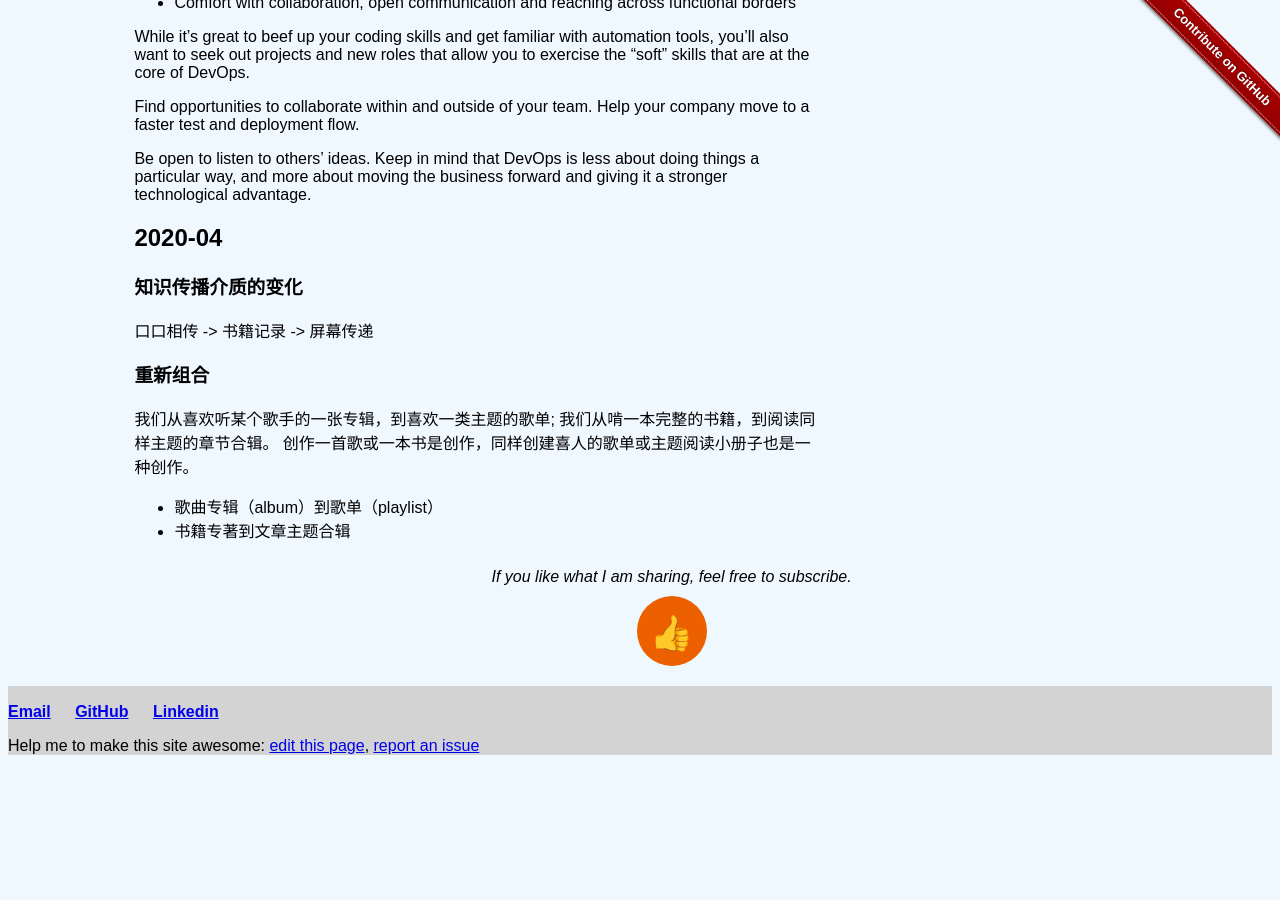
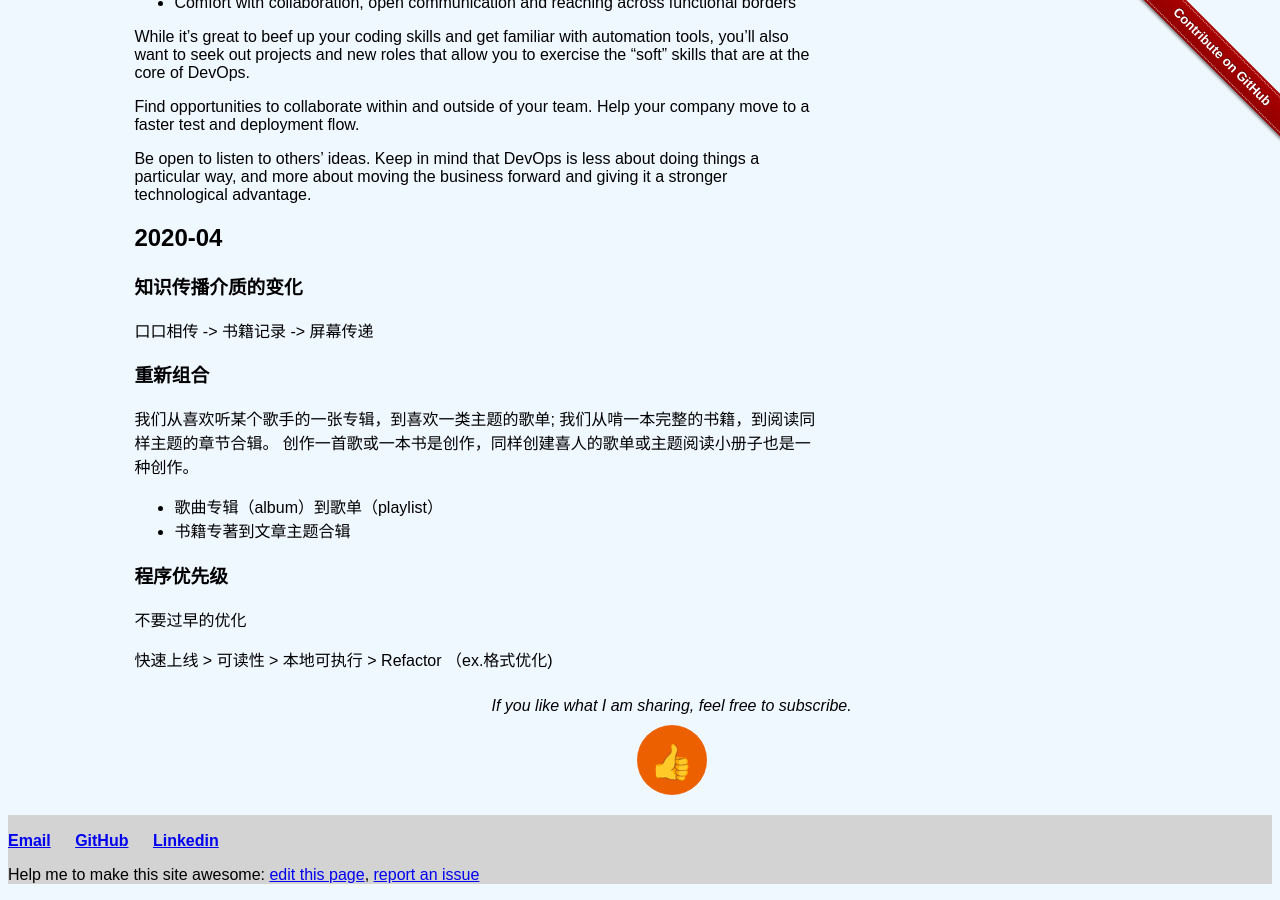
Before and after one commit to liuning0820/liuning0820.github.io, a Jekyll site: the page built from _posts/2020-02-06-mindset-2020.md, in a window 1280 px wide and 900 px high, scrolled down 1972 px. Built offline with Jekyll 4.4.1, drawn with Linux system fonts in a browser that asks for light colours; comment, search, counter and statistics services are not loaded; before the commit the page ends 2743 px from its top, so only the background shows below that.

Commit message:
不要过早的优化

```diff
--- a/_posts/2020-02-06-mindset-2020.md
+++ b/_posts/2020-02-06-mindset-2020.md
@@ -105,3 +105,9 @@ Be open to listen to others’ ideas. Keep in mind that DevOps is less about doi
 创作一首歌或一本书是创作，同样创建喜人的歌单或主题阅读小册子也是一种创作。
 - 歌曲专辑（album）到歌单（playlist）
 - 书籍专著到文章主题合辑
+
+### 程序优先级
+
+不要过早的优化
+
+快速上线 > 可读性 > 本地可执行 > Refactor （ex.格式优化)
```
